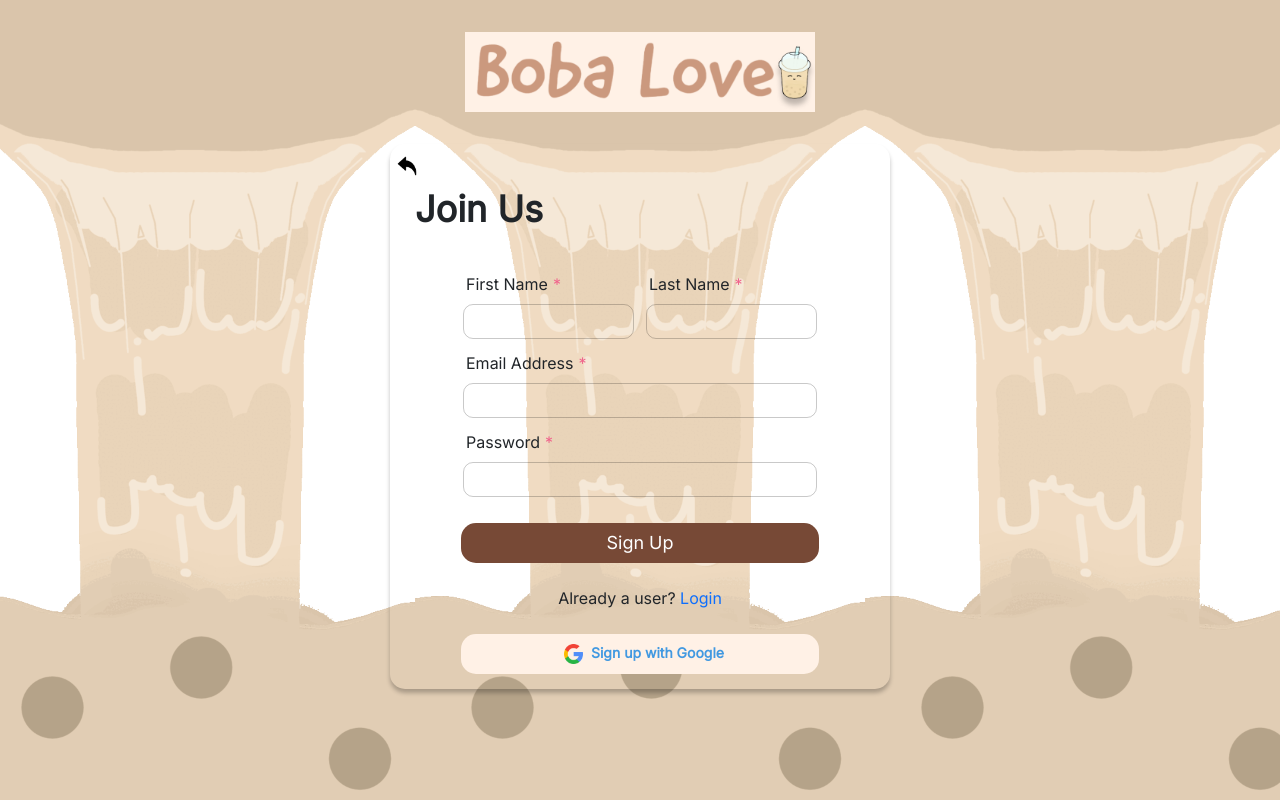
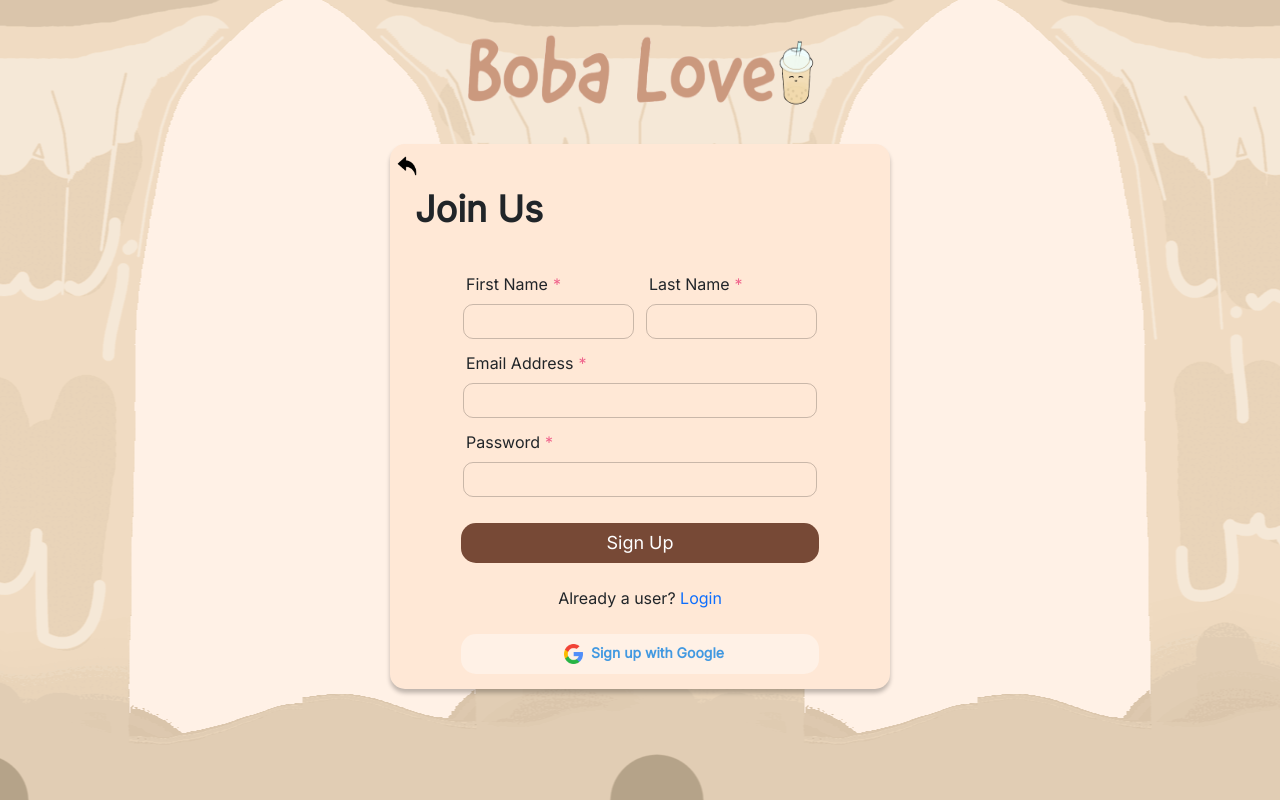
Before and after one commit to Daniel-Ho986/Boba-love, a React (Create React App) app: page /signup in a window 1280 px wide. Built offline with nearby package versions, Linux system fonts and the light colour scheme; no server answers.

Commit message:
Update #41

```diff
--- a/src/components/signup/SignUp.js
+++ b/src/components/signup/SignUp.js
@@ -3,7 +3,7 @@ import { Link, useNavigate } from 'react-router-dom'
 import { UserAuth } from '../context/AuthContext'
 
 import './signup.css'
-import logo from '../../images/boba-love-logo.png'
+import logo from '../../images/Logo.png'
 import leftArrow from '../../icons/arrow-left.png'
 import google from '../../icons/google-logo.png'
 
--- a/src/components/signup/signup.css
+++ b/src/components/signup/signup.css
@@ -1,10 +1,10 @@
 @import url('https://fonts.googleapis.com/css2?family=Inter&display=swap');
 
 .signup-page {
-    /* background-color: #FFF1E6; */
+    background-color: #FFF1E6;
     background-image: url(/src/assets/BobaBackground.gif);
     /* background-repeat: no-repeat; */
-    background-size: contain;
+    /* background-size: contain;  */
     background-position: center;
     min-height: 100vh;
 }
@@ -24,7 +24,7 @@
 }
 
 .signup-card {
-    /* background-color: #FFE8D6; */
+    background-color: #FFE8D6;
     box-shadow: 0px 4px 4px rgba(0, 0, 0, 0.25);
     border-radius: 15px;
     width: 500px;
```
Also changed, not shown: src/images/Logo.png (added).
